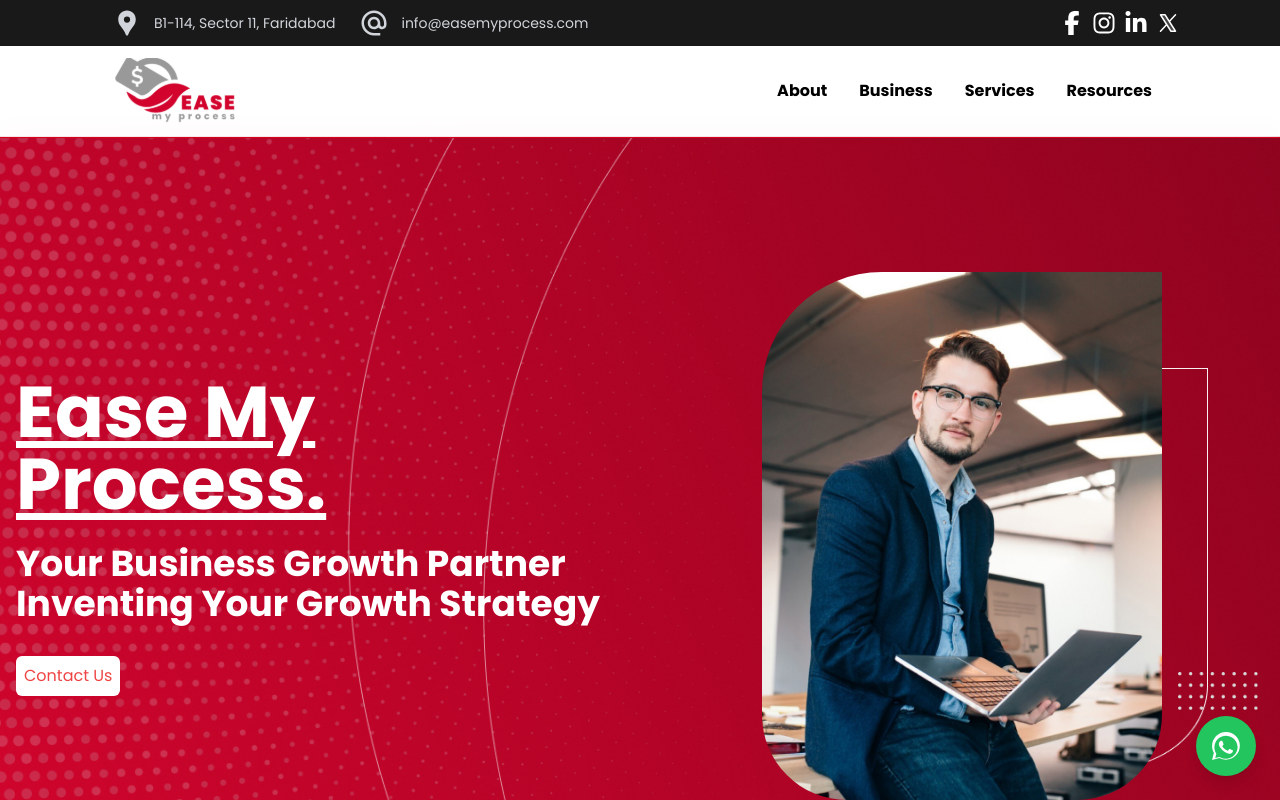
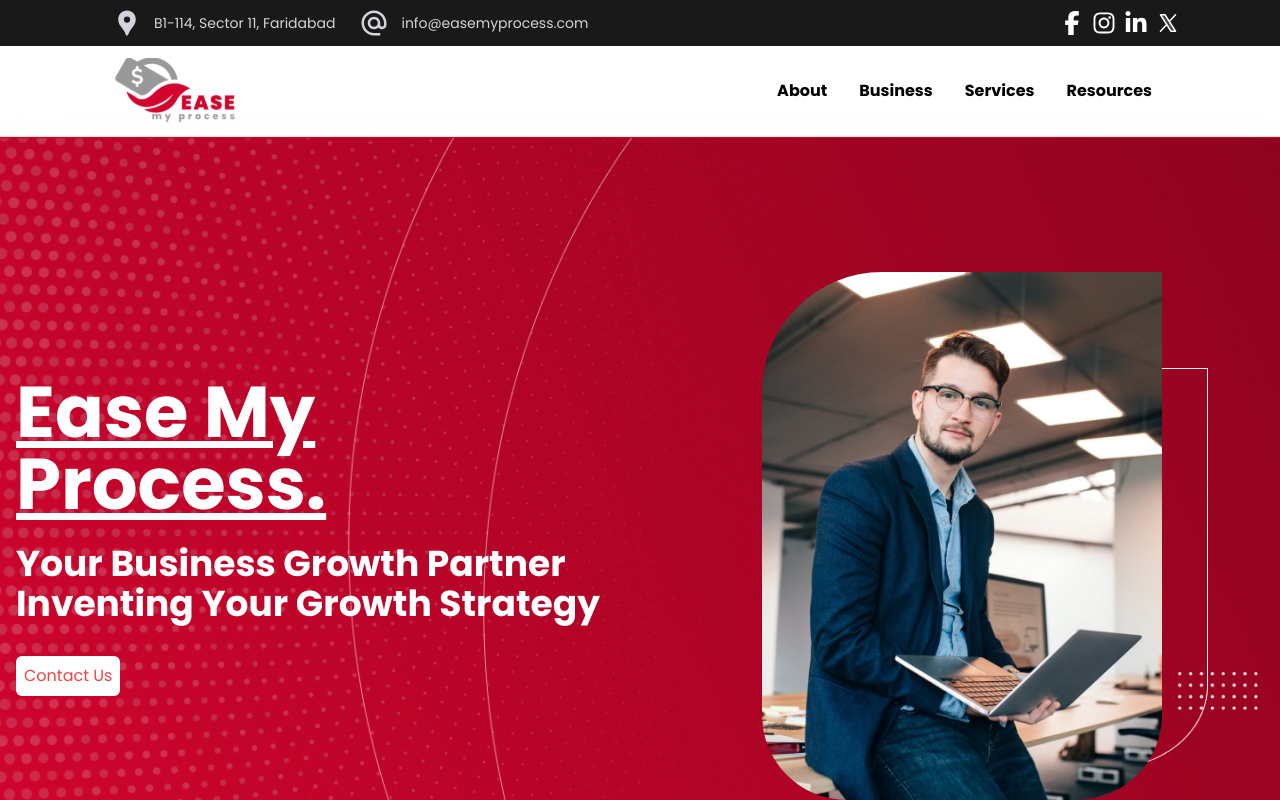
Before and after one commit to CSourceTech/EasyProcess, a Next.js app: page / in a window 1280 px wide. Shown: the top 800 px of the page. Built offline with nearby package versions, Linux system fonts and the light colour scheme.

Commit message:
Update index.tsx

```diff
--- a/src/pages/index.tsx
+++ b/src/pages/index.tsx
@@ -45,26 +45,7 @@ export default function Home() {
       {/* <Testimonials /> */}
       {/* <Calendly /> */}
       {/* <WhatsappButton /> */}
- {/* WhatsApp Floating Button */}
-      <a
-        href="https://wa.link/1hidyq"
-        target="_blank"
-        rel="noopener noreferrer"
-        className="fixed bottom-6 right-6 z-50"
-      >
-        <div className="bg-green-500 hover:bg-green-600 text-white p-4 rounded-full shadow-lg transition duration-300 ease-in-out">
-          <svg
-            xmlns="http://www.w3.org/2000/svg"
-            width="28"
-            height="28"
-            fill="currentColor"
-            className="bi bi-whatsapp"
-            viewBox="0 0 16 16"
-          >
-            <path d="M13.601 2.326a7.876 7.876 0 0 0-5.634-2.326c-4.374 0-7.937 3.562-7.937 7.937 0 1.396.36 2.751 1.04 3.951L.02 15.979l4.187-1.098a7.862 7.862 0 0 0 3.762.962c4.376 0 7.937-3.562 7.937-7.937a7.876 7.876 0 0 0-2.305-5.58zm-5.634 13.005a6.628 6.628 0 0 1-3.397-.923l-.243-.144-2.484.651.662-2.422-.158-.25a6.635 6.635 0 1 1 12.292-3.647c0 3.667-2.985 6.643-6.672 6.643zm3.613-4.991c-.198-.1-1.17-.579-1.352-.644-.181-.066-.313-.1-.444.1s-.51.644-.625.779c-.114.134-.23.15-.427.05a5.484 5.484 0 0 1-1.612-.996 6.07 6.07 0 0 1-1.123-1.396c-.118-.2-.012-.308.089-.408.091-.09.203-.235.305-.352.101-.118.134-.202.202-.336.066-.134.033-.25-.017-.351-.05-.1-.444-1.072-.609-1.469-.16-.384-.322-.331-.444-.337l-.377-.007a.733.733 0 0 0-.53.247 2.214 2.214 0 0 0-.694 1.646c0 .97.706 1.908.803 2.042.1.134 1.392 2.13 3.373 2.986.472.203.84.325 1.127.415.473.15.902.129 1.24.078.378-.057 1.17-.478 1.336-.94.165-.462.165-.857.116-.94-.05-.084-.181-.134-.379-.235z" />
-          </svg>
-        </div>
-      </a>
+
 
       <Footer />
     </main>
```
